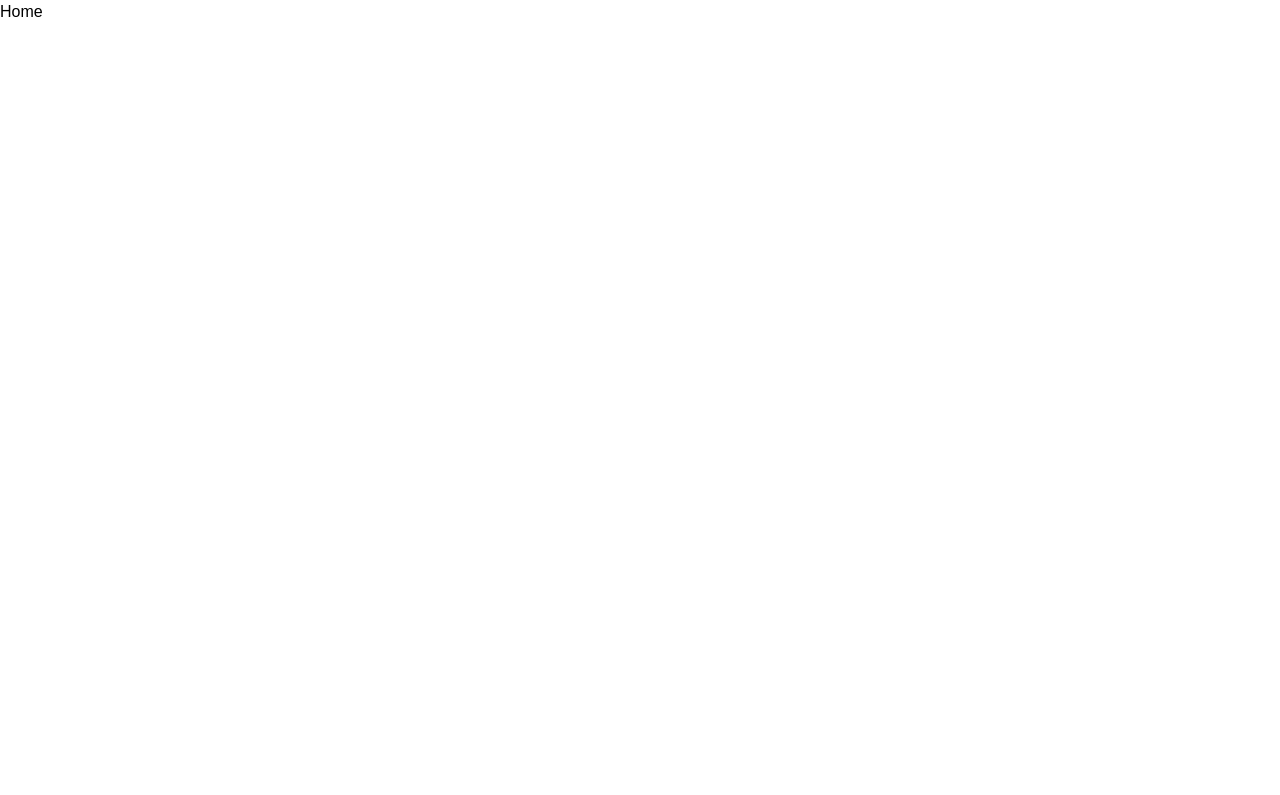
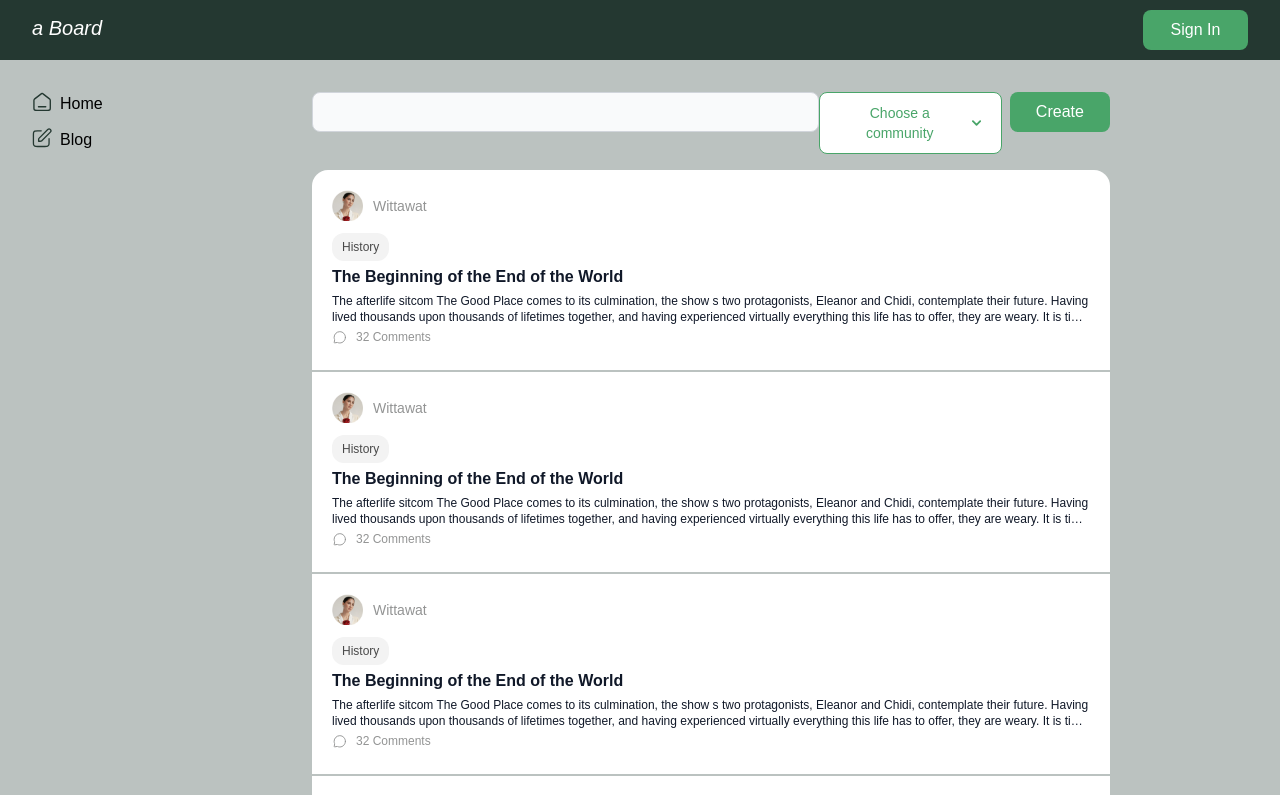
Before and after one commit to phum-athiphum/blog-website-nextjs, a Next.js app: page /homepage in a window 1280 px wide. Shown: the top 795 px of the page. Built offline with nearby package versions, Linux system fonts and the light colour scheme.

Commit message:
add home layout

```diff
--- a/app/components/PostCard.tsx
+++ b/app/components/PostCard.tsx
@@ -5,7 +5,7 @@ import COMMENTS_ICON from "@/app/public/icons/comments.svg";
 
 function PostCard() {
   return (
-    <div className="flex flex-col bg-white p-5 mb-[1px] h-[200px]">
+    <div className="flex flex-col bg-white p-5 mb-[2px] h-[200px]">
       <div className="flex gap-2.5 mb-2">
         <Image src={AVATAR} alt="Avatar" className="w-[31px] h-[31px]" />
         <h4 className="text-softGrey text-sm my-auto">Wittawat</h4>
--- /dev/null
+++ b/app/homepage/layout.tsx
@@ -0,0 +1,21 @@
+import React, { ReactNode } from "react";
+import HeaderBar from "../components/HeaderBar";
+import DesktopSidebar from "../components/sidebar/DesktopSidebar";
+
+interface LayoutProps {
+  children: ReactNode;
+}
+
+export default function Layout({ children }: LayoutProps) {
+  return (
+    <div className="min-h-screen w-screen flex flex-col bg-[#bbc2c0]">
+      <HeaderBar />
+      <div className="flex">
+        <DesktopSidebar />
+        <main >
+          <div className="flex-1 p-8 h-full">{children}</div>
+        </main>
+      </div>
+    </div>
+  );
+}
--- a/app/homepage/page.tsx
+++ b/app/homepage/page.tsx
@@ -1,9 +1,31 @@
-import React from 'react'
+import React from "react";
+import PostCard from "../components/PostCard";
+import Dropdown from "../components/Dropdown";
+import DefaultButton from "../components/button/DefaultButton";
 
 function page() {
   return (
-    <div>Home</div>
-  )
+    <div className="w-[798px]">
+      <div className="flex justify-between mb-4">
+      <input type="text" className="block w-full p-4 text-gray-900 border border-gray-300 rounded-lg bg-gray-50 text-base xl:w-[535px] h-10"/>
+      <div className="flex gap-2">
+          <Dropdown/>
+          <DefaultButton text={"Create"}/>
+      </div>
+      </div>
+      <div className="rounded-t-2xl overflow-y-scroll">
+        <PostCard />
+        <PostCard />
+        <PostCard />
+        <PostCard />
+        <PostCard />
+        <PostCard />
+        <PostCard />
+        <PostCard />
+        <PostCard />
+      </div>
+    </div>
+  );
 }
 
-export default page
+export default page;
```
